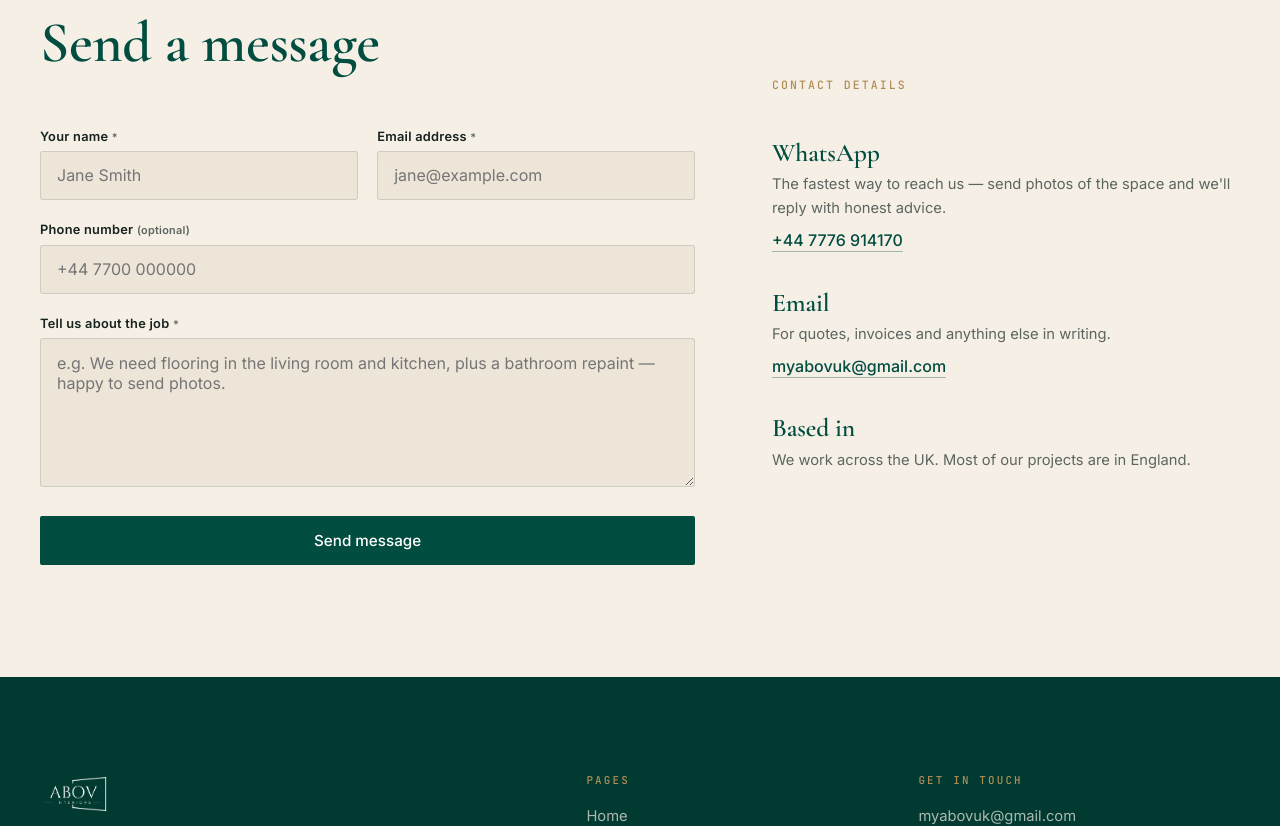
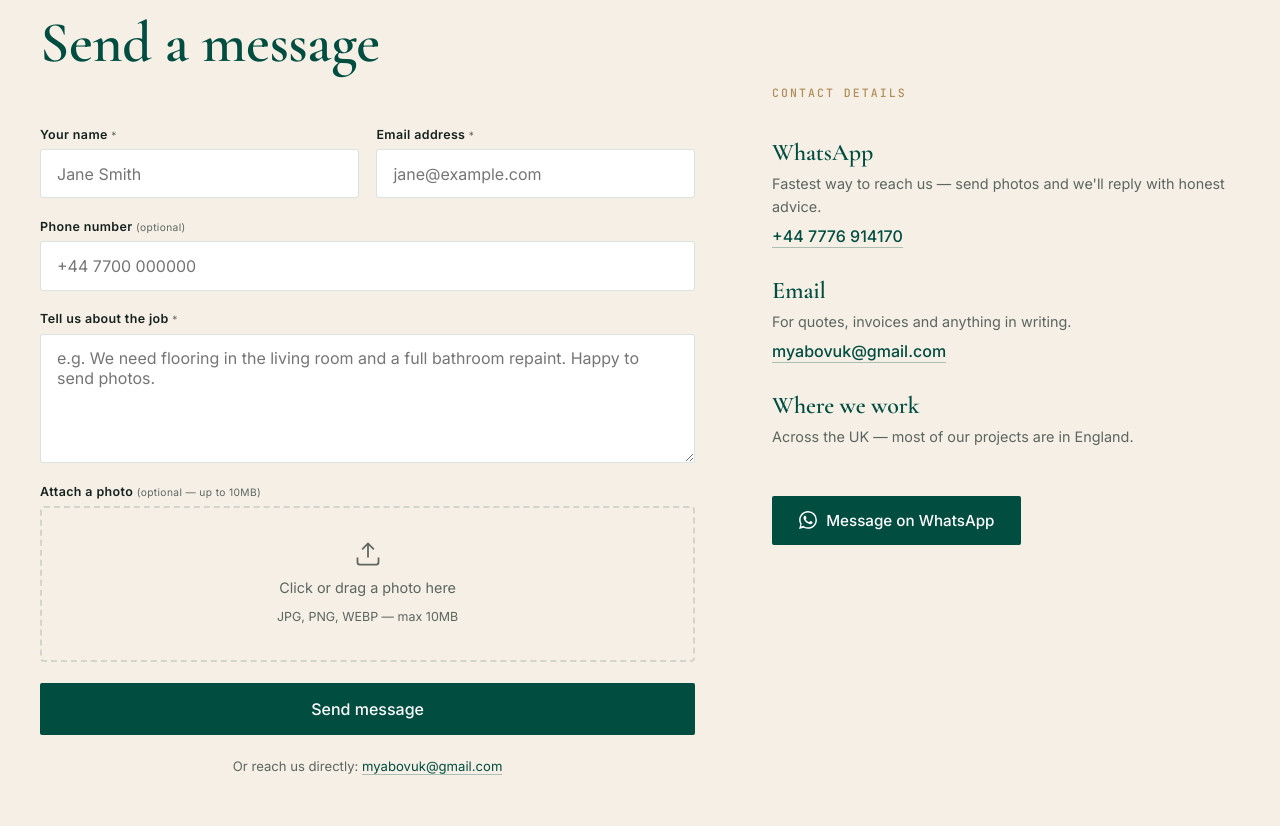
Before and after one commit to asafaksoy1/abov, a Vue app: page /contact in a window 1280 px wide. Shown: the part 820-1646 px from the top of the page. Built offline with nearby package versions, Linux system fonts and the light colour scheme; no server answers.

Commit message:
Enhance ContactView with image upload and validation

```diff
--- a/src/views/ContactView.vue
+++ b/src/views/ContactView.vue
@@ -1,18 +1,45 @@
 <script setup>
 import { ref } from 'vue'
-import { CONTACT, whatsappLink } from '../lib/supabase'
+import { supabase, CONTACT, whatsappLink } from '../lib/supabase'
 
 const name = ref('')
 const email = ref('')
 const phone = ref('')
 const message = ref('')
+const imageFile = ref(null)
+const imagePreview = ref('')
 const sending = ref(false)
 const sent = ref(false)
 const error = ref('')
 
-// ─── Replace this with your Web3Forms access key ───────────────────────────
+// ── Replace with your Web3Forms key (free at web3forms.com) ──────────
 const WEB3FORMS_KEY = 'YOUR_WEB3FORMS_KEY'
-// ──────────────────────────────────────────────────────────────────────────
+// ─────────────────────────────────────────────────────────────────────
+
+function onFileChange(e) {
+  const file = e.target.files[0]
+  if (!file) return
+  if (file.size > 10 * 1024 * 1024) { error.value = 'Image must be under 10MB.'; return }
+  imageFile.value = file
+  imagePreview.value = URL.createObjectURL(file)
+}
+
+function removeImage() {
+  imageFile.value = null
+  imagePreview.value = ''
+}
+
+async function uploadImage() {
+  const file = imageFile.value
+  const ext = file.name.split('.').pop()
+  const path = `contact/${Date.now()}-${Math.random().toString(36).slice(2)}.${ext}`
+  const { error: upErr } = await supabase.storage
+    .from('contact-uploads')
+    .upload(path, file)
+  if (upErr) throw new Error('Image upload failed: ' + upErr.message)
+  // Store path only (private bucket — admin views via Supabase dashboard)
+  return path
+}
 
 async function submit() {
   error.value = ''
@@ -22,48 +49,64 @@ async function submit() {
   }
   sending.value = true
   try {
-    const res = await fetch('https://api.web3forms.com/submit', {
+    // 1. Upload image if attached
+    let imagePath = null
+    if (imageFile.value) imagePath = await uploadImage()
+
+    // 2. Save to Supabase contact_submissions table
+    await supabase.from('contact_submissions').insert({
+      name: name.value,
+      email: email.value,
+      phone: phone.value || null,
+      message: message.value,
+      image_url: imagePath,
+    })
+
+    // 3. Send email notification via Web3Forms
+    await fetch('https://api.web3forms.com/submit', {
       method: 'POST',
       headers: { 'Content-Type': 'application/json', Accept: 'application/json' },
       body: JSON.stringify({
         access_key: WEB3FORMS_KEY,
         name: name.value,
         email: email.value,
-        phone: phone.value,
+        phone: phone.value || 'Not provided',
         message: message.value,
+        image_attached: imagePath ? 'Yes — view in Supabase dashboard' : 'No',
         subject: `New enquiry from ${name.value} — ABOV Interiors`,
       }),
     })
-    const data = await res.json()
-    if (data.success) { sent.value = true }
-    else { error.value = 'Something went wrong. Please try WhatsApp instead.' }
-  } catch {
-    error.value = 'Could not send. Please try WhatsApp instead.'
+
+    sent.value = true
+  } catch (e) {
+    error.value = e.message || 'Something went wrong. Please try WhatsApp instead.'
   }
   sending.value = false
 }
 </script>
 
 <template>
+  <!-- HERO -->
   <section class="contact-hero">
     <div class="container">
       <span class="kicker" v-reveal>Get in touch</span>
       <h1 v-reveal="1">Tell us what<br /><em>needs doing.</em></h1>
-      <p class="lead" v-reveal="2">Send us a message and we'll come back with honest advice and a clear price.</p>
+      <p class="lead" v-reveal="2">Send us a message and we'll come back with honest advice and a clear price — usually within a few hours.</p>
     </div>
   </section>
 
   <section class="section contact-body">
     <div class="container contact-grid">
 
-      <!-- Form -->
+      <!-- FORM -->
       <div class="form-wrap" v-reveal>
-        <!-- Success state -->
+
+        <!-- Success -->
         <div v-if="sent" class="form-success">
-          <span class="kicker kicker--brass">Message sent</span>
+          <span class="kicker kicker--brass">Message sent ✓</span>
           <h2>We'll be in touch shortly.</h2>
           <p>In a hurry? Message us directly on WhatsApp for a faster reply.</p>
-          <a :href="whatsappLink()" target="_blank" rel="noopener" class="btn btn-fill" style="margin-top:1.5rem">WhatsApp us</a>
+          <a :href="whatsappLink()" target="_blank" rel="noopener" class="btn btn-fill" style="margin-top:1.5rem">WhatsApp us now</a>
         </div>
 
         <!-- Form -->
@@ -73,51 +116,77 @@ async function submit() {
           <div class="field-row">
             <label class="field">
               <span>Your name <em class="req">*</em></span>
-              <input v-model="name" type="text" placeholder="Jane Smith" :disabled="sending" />
+              <input v-model="name" type="text" placeholder="Jane Smith" :disabled="sending" autocomplete="name" />
             </label>
             <label class="field">
               <span>Email address <em class="req">*</em></span>
-              <input v-model="email" type="email" placeholder="jane@example.com" :disabled="sending" />
+              <input v-model="email" type="email" placeholder="jane@example.com" :disabled="sending" autocomplete="email" />
             </label>
           </div>
 
           <label class="field">
             <span>Phone number <em class="opt">(optional)</em></span>
-            <input v-model="phone" type="tel" placeholder="+44 7700 000000" :disabled="sending" />
+            <input v-model="phone" type="tel" placeholder="+44 7700 000000" :disabled="sending" autocomplete="tel" />
           </label>
 
           <label class="field">
             <span>Tell us about the job <em class="req">*</em></span>
-            <textarea v-model="message" rows="6" placeholder="e.g. We need flooring in the living room and kitchen, plus a bathroom repaint — happy to send photos." :disabled="sending"></textarea>
+            <textarea v-model="message" rows="5" placeholder="e.g. We need flooring in the living room and a full bathroom repaint. Happy to send photos." :disabled="sending"></textarea>
           </label>
+
+          <!-- Image upload -->
+          <div class="field">
+            <span>Attach a photo <em class="opt">(optional — up to 10MB)</em></span>
+            <div v-if="imagePreview" class="upload-preview-wrap">
+              <img :src="imagePreview" alt="Preview" class="upload-preview-img" />
+              <button type="button" class="remove-img" @click="removeImage" :disabled="sending">✕ Remove</button>
+            </div>
+            <label v-else class="upload-zone">
+              <div class="upload-inner">
+                <svg width="28" height="28" viewBox="0 0 24 24" fill="none" stroke="currentColor" stroke-width="1.5" aria-hidden="true"><path d="M21 15v4a2 2 0 0 1-2 2H5a2 2 0 0 1-2-2v-4"/><polyline points="17 8 12 3 7 8"/><line x1="12" y1="3" x2="12" y2="15"/></svg>
+                <p>Click or drag a photo here</p>
+                <p class="upload-hint">JPG, PNG, WEBP — max 10MB</p>
+              </div>
+              <input type="file" accept="image/*" class="upload-input" @change="onFileChange" :disabled="sending" />
+            </label>
+          </div>
 
           <p v-if="error" class="form-error" role="alert">{{ error }}</p>
 
-          <button class="btn btn-fill submit-btn" type="submit" :disabled="sending">
+          <button class="submit-btn" type="submit" :disabled="sending">
             {{ sending ? 'Sending…' : 'Send message' }}
           </button>
+
+          <p class="form-note">Or reach us directly: <a :href="`mailto:${CONTACT.email}`">{{ CONTACT.email }}</a></p>
         </form>
       </div>
 
-      <!-- Contact info -->
+      <!-- SIDEBAR -->
       <aside class="contact-info" v-reveal="1">
         <span class="kicker kicker--brass">Contact details</span>
 
         <div class="info-block">
           <h3>WhatsApp</h3>
-          <p>The fastest way to reach us — send photos of the space and we'll reply with honest advice.</p>
+          <p>Fastest way to reach us — send photos and we'll reply with honest advice.</p>
           <a :href="whatsappLink()" target="_blank" rel="noopener" class="info-link">{{ CONTACT.whatsappDisplay }}</a>
         </div>
 
         <div class="info-block">
           <h3>Email</h3>
-          <p>For quotes, invoices and anything else in writing.</p>
+          <p>For quotes, invoices and anything in writing.</p>
           <a :href="`mailto:${CONTACT.email}`" class="info-link">{{ CONTACT.email }}</a>
         </div>
 
         <div class="info-block">
-          <h3>Based in</h3>
-          <p>We work across the UK. Most of our projects are in England.</p>
+          <h3>Where we work</h3>
+          <p>Across the UK — most of our projects are in England.</p>
+        </div>
+
+        <div class="info-block info-block--cta">
+          <a :href="whatsappLink()" target="_blank" rel="noopener" class="btn btn-fill wa-btn">
+            <svg width="18" height="18" viewBox="0 0 24 24" fill="currentColor" aria-hidden="true"><path d="M.057 24l1.687-6.163a11.867 11.867 0 0 1-1.587-5.946C.16 5.335 5.495 0 12.05 0a11.821 11.821 0 0 1 8.413 3.488 11.824 11.824 0 0 1 3.48 8.414c-.003 6.557-5.338 11.892-11.893 11.892a11.9 11.9 0 0 1-5.688-1.448L.057 24zm6.597-3.807c1.676.995 3.276 1.591 5.392 1.592 5.448 0 9.886-4.434 9.889-9.885.002-5.462-4.415-9.89-9.881-9.892-5.452 0-9.887 4.434-9.889 9.884a9.86 9.86 0 0 0 1.51 5.26l-.999 3.648 3.978-1.039zm11.387-5.464c-.074-.124-.272-.198-.57-.347-.297-.149-1.758-.868-2.031-.967-.272-.099-.47-.149-.669.149-.198.297-.768.967-.941 1.165-.173.198-.347.223-.644.074-.297-.149-1.255-.462-2.39-1.475-.883-.788-1.48-1.761-1.653-2.059-.173-.297-.018-.458.13-.606.134-.133.297-.347.446-.521.151-.172.2-.296.3-.495.099-.198.05-.372-.025-.521-.075-.148-.669-1.611-.916-2.206-.242-.579-.487-.501-.669-.51l-.57-.01c-.198 0-.52.074-.792.372s-1.04 1.016-1.04 2.479 1.065 2.876 1.213 3.074c.149.198 2.095 3.2 5.076 4.487.709.306 1.263.489 1.694.626.712.226 1.36.194 1.872.118.571-.085 1.758-.719 2.006-1.413.248-.695.248-1.29.173-1.414z"/></svg>
+            Message on WhatsApp
+          </a>
         </div>
       </aside>
     </div>
@@ -126,43 +195,72 @@ async function submit() {
 
 <style scoped>
 em { font-style: italic; color: var(--brass, #b08d57); }
-em.req, em.opt { font-style: normal; color: var(--muted, #5c665f); font-size: 0.85em; }
+em.req, em.opt { font-style: normal; color: var(--muted, #5c665f); font-size: 0.82em; font-weight: 400; }
 
-.contact-hero {
-  background: var(--green, #014d40);
-  padding: clamp(9rem, 16vw, 14rem) 0 clamp(4rem, 7vw, 7rem);
-}
+.contact-hero { background: var(--green, #014d40); padding: clamp(9rem, 16vw, 14rem) 0 clamp(4rem, 7vw, 7rem); }
 .contact-hero h1 { color: var(--cream, #f5efe6); }
 .contact-hero .lead { color: rgba(245,239,230,0.74); margin-top: 1.2rem; max-width: 48ch; }
 
 .contact-grid { display: grid; grid-template-columns: 1.4fr 1fr; gap: clamp(3rem, 6vw, 6rem); align-items: start; }
 
 /* Form */
-.contact-form h2 { margin: 0 0 2rem; }
-.contact-form { display: grid; gap: 1.4rem; }
-.field-row { display: grid; grid-template-columns: 1fr 1fr; gap: 1.2rem; }
+.contact-form h2 { margin: 0 0 2rem; color: var(--green, #014d40); }
+.contact-form { display: grid; gap: 1.3rem; }
+.field-row { display: grid; grid-template-columns: 1fr 1fr; gap: 1.1rem; }
 .field { display: grid; gap: 0.45rem; }
-.field span { font-family: var(--ui, 'Inter', sans-serif); font-size: 0.8rem; font-weight: 600; letter-spacing: 0.02em; color: var(--ink, #16221e); }
+.field > span { font-family: var(--ui, 'Inter', sans-serif); font-size: 0.78rem; font-weight: 600; letter-spacing: 0.03em; color: var(--ink, #16221e); }
 .field input, .field textarea {
   font-family: var(--ui, 'Inter', sans-serif); font-size: 1rem;
   padding: 0.85rem 1rem; border: 1px solid var(--line, rgba(1,58,48,0.18));
-  border-radius: 3px; background: var(--cream-2, #ede5d8); color: var(--ink, #16221e);
-  transition: border-color 0.18s ease, background 0.18s ease; resize: vertical;
+  border-radius: 3px; background: #fff; color: var(--ink, #16221e);
+  transition: border-color .18s ease; resize: vertical;
 }
-.field input:focus, .field textarea:focus { outline: none; border-color: var(--green, #014d40); background: #fff; }
+.field input:focus, .field textarea:focus { outline: none; border-color: var(--green, #014d40); }
 .field input:disabled, .field textarea:disabled { opacity: 0.6; }
-.submit-btn { width: 100%; padding-block: 1rem; margin-top: 0.4rem; }
+
+/* Upload */
+.upload-zone { display: block; position: relative; cursor: pointer; }
+.upload-inner {
+  display: flex; flex-direction: column; align-items: center; justify-content: center;
+  gap: 0.5rem; padding: 2rem 1rem; text-align: center;
+  border: 2px dashed var(--line, rgba(1,58,48,0.22)); border-radius: 4px;
+  color: var(--muted, #5c665f); transition: border-color .18s ease, background .18s ease;
+}
+.upload-zone:hover .upload-inner { border-color: var(--green, #014d40); background: rgba(1,77,64,0.03); }
+.upload-inner p { margin: 0; font-size: 0.9rem; }
+.upload-hint { font-size: 0.78rem !important; color: var(--muted, #5c665f); }
+.upload-input { position: absolute; inset: 0; opacity: 0; cursor: pointer; width: 100%; height: 100%; }
+.upload-preview-wrap { position: relative; border-radius: 4px; overflow: hidden; }
+.upload-preview-img { width: 100%; max-height: 220px; object-fit: cover; display: block; }
+.remove-img {
+  position: absolute; top: 0.6rem; right: 0.6rem; background: rgba(1,42,34,0.7);
+  color: #fff; border: none; border-radius: 2px; padding: 0.35rem 0.7rem;
+  font-size: 0.78rem; cursor: pointer; font-family: var(--ui, 'Inter', sans-serif);
+}
+
+.form-error { margin: 0; font-size: 0.88rem; color: #a23b2d; background: rgba(162,59,45,0.07); border: 1px solid rgba(162,59,45,0.18); padding: 0.65rem 0.9rem; border-radius: 3px; }
+.form-success { padding: 1rem 0; }
+.form-success h2 { margin: 0.5rem 0 0.8rem; color: var(--green, #014d40); }
+.form-success p { color: var(--muted, #5c665f); }
+
+.submit-btn {
+  width: 100%; padding: 1rem 1.6rem; background: var(--green, #014d40); color: #fff;
+  border: none; border-radius: 2px; font-family: var(--ui, 'Inter', sans-serif);
+  font-weight: 500; font-size: 1rem; cursor: pointer; transition: background .2s ease;
+}
+.submit-btn:hover { background: var(--green-deep, #013a30); }
 .submit-btn:disabled { opacity: 0.6; cursor: default; }
-.form-error { margin: 0; font-size: 0.88rem; color: #a23b2d; background: rgba(162,59,45,0.07); border: 1px solid rgba(162,59,45,0.18); padding: 0.7rem 0.9rem; border-radius: 3px; }
-.form-success { padding: 2rem 0; }
-.form-success h2 { margin: 0.5rem 0 0.8rem; }
+.form-note { margin: 0; font-size: 0.82rem; color: var(--muted, #5c665f); text-align: center; }
+.form-note a { color: var(--green, #014d40); text-decoration: none; border-bottom: 1px solid rgba(1,77,64,0.3); }
 
-/* Info aside */
-.contact-info { display: grid; gap: 2.4rem; padding-top: 4rem; }
-.info-block h3 { font-family: var(--display, 'Cormorant Garamond', serif); font-size: clamp(1.3rem, 2vw, 1.6rem); margin: 0 0 0.4rem; }
-.info-block p { color: var(--muted, #5c665f); margin: 0 0 0.6rem; font-size: 0.92rem; }
-.info-link { font-weight: 500; color: var(--green, #014d40); text-decoration: none; border-bottom: 1px solid rgba(1,77,64,0.35); padding-bottom: 1px; transition: border-color 0.18s ease; }
+/* Sidebar */
+.contact-info { display: grid; gap: 2rem; padding-top: 4.5rem; }
+.info-block h3 { font-family: var(--display, 'Cormorant Garamond', serif); font-size: clamp(1.2rem, 2vw, 1.5rem); margin: 0 0 0.4rem; color: var(--green, #014d40); }
+.info-block p { color: var(--muted, #5c665f); margin: 0 0 0.5rem; font-size: 0.9rem; line-height: 1.6; }
+.info-link { font-weight: 500; color: var(--green, #014d40); text-decoration: none; border-bottom: 1px solid rgba(1,77,64,0.3); padding-bottom: 1px; transition: border-color .18s; }
 .info-link:hover { border-color: var(--green, #014d40); }
+.info-block--cta { margin-top: 0.5rem; }
+.wa-btn { display: inline-flex; align-items: center; gap: 0.6rem; }
 
 @media (max-width: 760px) {
   .contact-grid { grid-template-columns: 1fr; }
```
